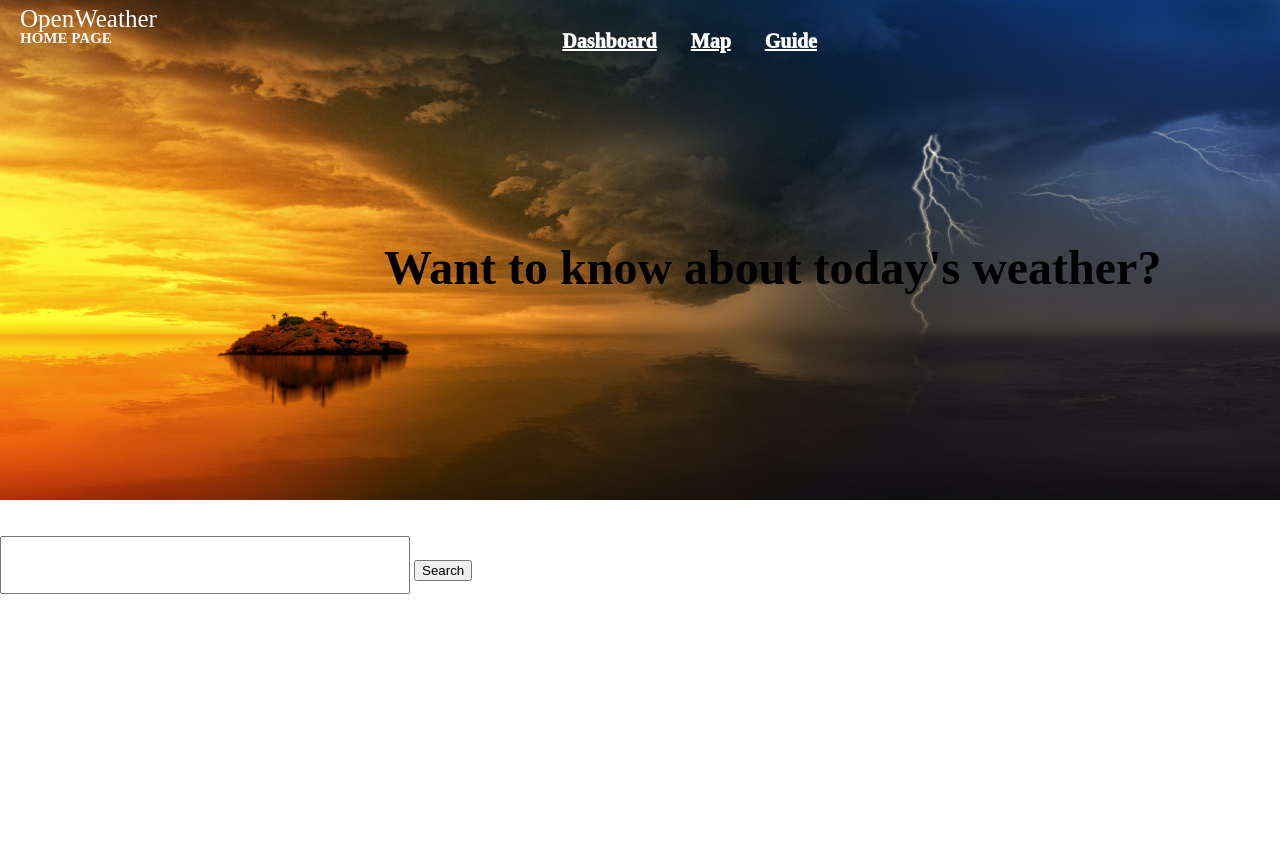
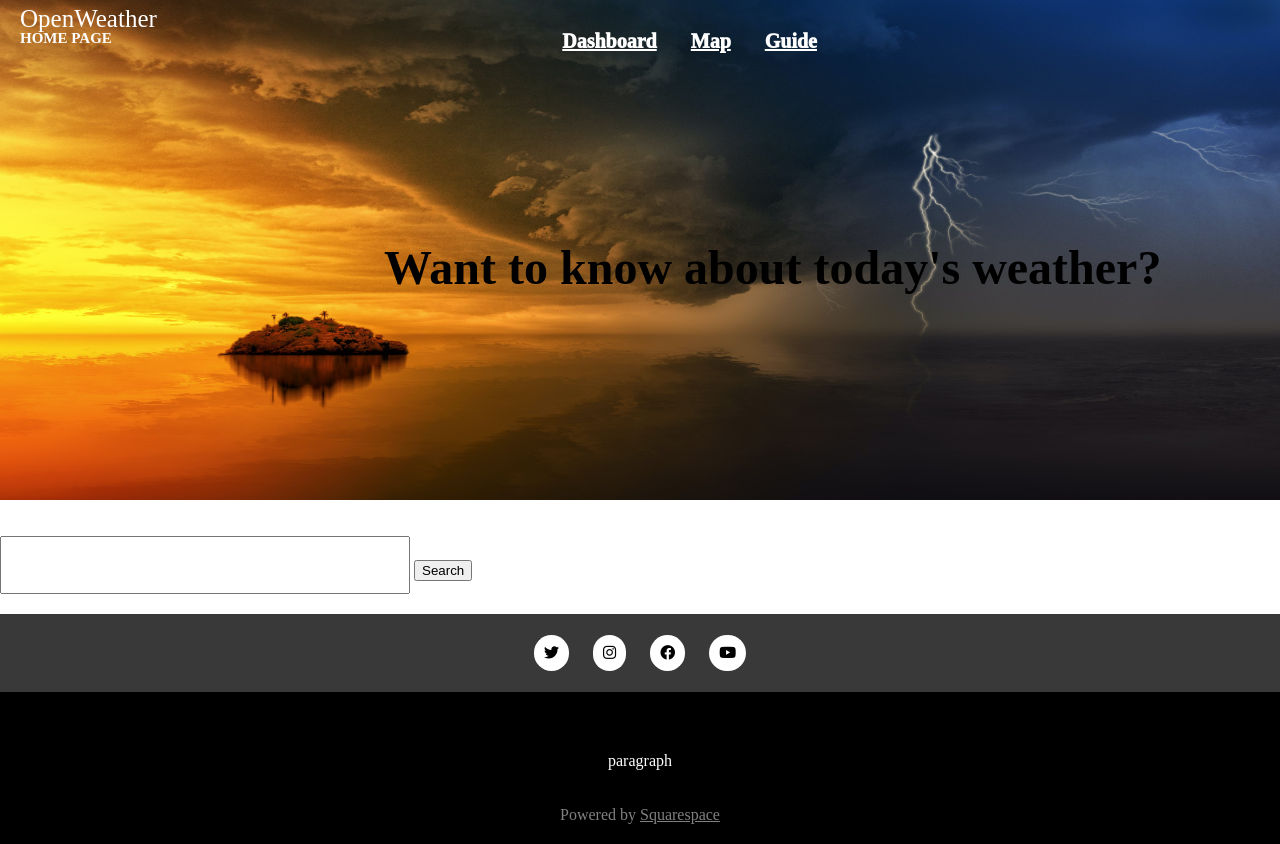
Before and after one commit to sumaiyaakternitu924/Mis455_FinalExam_2022350, a plain HTML site: page Index.html in a window 1280 px wide. Before the commit the page ends 800 px from the top, so only its background shows below. Drawn offline with Linux system fonts and the light colour scheme.

Commit message:
add footer

```diff
--- a/Index.html
+++ b/Index.html
@@ -6,6 +6,7 @@
     <meta name="viewport" content="width=device-width, initial-scale=1.0">
     <title>Home Page</title>
     <link rel="stylesheet" href="style.css">
+    <link rel="stylesheet" href="https://cdnjs.cloudflare.com/ajax/libs/font-awesome/6.4.0/css/all.min.css">
 
 </head>
 
@@ -27,25 +28,41 @@
     </header> <br> <br>
     <h2><b>Want to know about today's weather?</b></h2>
 
-            <input type="text" id="searchBox">
-            <button id="btn" onclick="connect()">Search</button>
+    <input type="text" id="searchBox">
+    <button id="btn" onclick="connect()">Search</button>
 
 
+    <div id='resultscontainer'></div>
 
-        <div id='resultscontainer'></div>
+
+        <footer>
+
+            <div class="social-icons">
+
+                <a href="https://www.twitter.com"><i class="fab fa-twitter"></i></a>
+                <a href="https://www.instagram.com"><i class="fab fa-instagram"></i></a>
+                <a href="https://www.facebook.com"><i class="fab fa-facebook"></i></a>
+                <a href="https://www.youtube.com"><i class="fab fa-youtube"></i></a>
+
+            </div>
+            <div class="footerending">
+                <p>paragraph</p><br> <br>
+                <span id="graycolor">Powered by <u>Squarespace</u></span>
+            </div>
+
+        </footer>
 
 
 
 
 
 
-
-        <!-----Footer part-->
+    <!-----Footer part-->
 
 
 
 
-        <script src="script.js"></script>
+    <script src="script.js"></script>
 
 </body>
 
```
